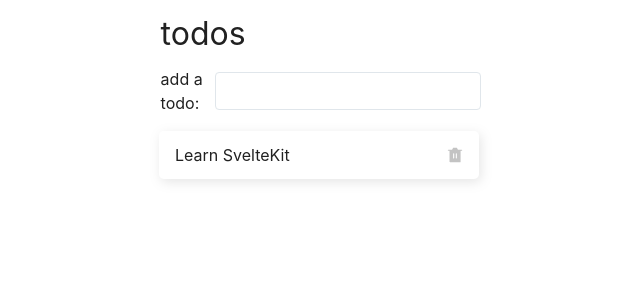
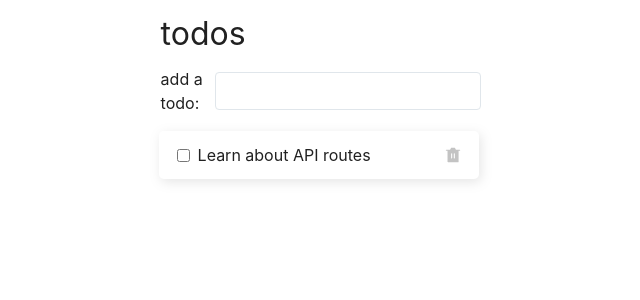
Before and after one commit to 82pkdick/sveltekit-tutorial, a SvelteKit app: page / in a window 1280 px wide. Shown: the top 300 px of the page, without its empty margins (321-961 px from the left). Built offline with nearby package versions, Linux system fonts and the light colour scheme; no server answers.

Commit message:
Todo app: add api point.

```diff
--- a/src/lib/server/database.ts
+++ b/src/lib/server/database.ts
@@ -4,51 +4,53 @@ import type { Todo } from '$lib/types/todo'
 // rather than in memory. But for now, we cheat.
 const db = new Map();
 
-// type Todo = {
-// 	id: string;
-// 	description: string;
-// 	done: boolean;
-// };
-
 export function getTodos(userid: string) {
-	if (!db.get(userid)) {
-		db.set(userid, [{
-			id: crypto.randomUUID(),
-			description: 'Learn SvelteKit',
-			done: false
-		}]);
+	if (!db.has(userid)) {
+		createTodo({ userid, description: `Learn about API routes` })
 	}
 
-	return db.get(userid);
+	const todos: Todo[] = Array.from(db.get(userid).values());
+	return todos;
 }
 
-export function createTodo(userid: string, description: string) {
-	if (!userid) {
-		throw new Error('can not find userid');
+export function createTodo({ userid, description }: {userid: string, description: string}) {
+	if (!db.has(userid)) {
+		db.set(userid, new Map());
 	}
 
-	if (description === '') {
-		throw new Error('todo must have a description');
-	}
+	const todos: Map<string, Todo> = db.get(userid);
 
-	const todos: Todo[] = db.get(userid);
+	todos.forEach((todo, id) => {
+		if (todo && (todo.description === description)) {
+			console.error('[lib/server/database.ts]: todos must be unique');
+      throw new Error('todos must be unique');
+		}
+	});
 
-	if (todos.find((todo) => todo.description === description)) {
-		throw new Error('todos must be unique');
-	}
+	const id = crypto.randomUUID();
 
-	todos.push({
-		id: crypto.randomUUID(),
+	todos.set(id, {
+		id,
 		description,
 		done: false
-	});
+	})
+
+	return { id };
 }
 
-export function deleteTodo(userid: string, todoid: string) {
-	const todos: Todo[] = db.get(userid);
-	const index = todos.findIndex((todo) => todo.id === todoid);
-
-	if (index !== -1) {
-		todos.splice(index, 1);
+export function toggleTodo({ userid, id, done }:  {userid: string, id: string, done: boolean}) {
+	const todos: Map<string, Todo> = db.get(userid);
+	let todo = todos.get(id);
+	if (todo && todo.done) {
+		todo.done = done;
 	}
 }
+
+export function deleteTodo({ userid, id }: {userid: string, id: string}) {
+	const todos: Map<string, Todo> = db.get(userid);
+	const todo = todos.get(id);
+
+	if (todo) {
+		todos.delete(id);
+	}
+}
--- a/src/routes/+page.server.ts
+++ b/src/routes/+page.server.ts
@@ -3,57 +3,57 @@ import { fail } from '@sveltejs/kit';
 import * as db from "$lib/server/database.js";
 
 export function load({ cookies }) {
-  let id = cookies.get("userid");
+  let userid = cookies.get("userid");
 
-  if (!id) {
-    id = crypto.randomUUID();
-    cookies.set("userid", id, { path: "/" });
+  if (!userid) {
+    userid = crypto.randomUUID();
+    cookies.set("userid", userid, { path: "/" });
   }
 
   return {
-    todos: db.getTodos(id),
+    todos: db.getTodos(userid),
   };
 }
 
-export const actions = {
-  create: async ({ cookies, request }) => {
-    await new Promise((fulfil) => setTimeout(fulfil, 1000));
-    const data = await request.formData();
-    const userid = cookies.get("userid");
-    const descdata: FormDataEntryValue | null = data.get("description");
-    const description = `${descdata}`;
-    try {
-      if (userid && descdata) {
-        db.createTodo(userid, description);
-        return { message: "create todo success!" };
-      } else {
-        throw new Error('can not find userid or description');
-      }
-    } catch (error: any) {
-      return fail(422, {
-        description: description,
-        error: error.message
-      });
-    }
-  },
+// export const actions = {
+//   create: async ({ cookies, request }) => {
+//     // await new Promise((fulfil) => setTimeout(fulfil, 1000));
+//     const data = await request.formData();
+//     const userid = cookies.get("userid");
+//     const descdata: FormDataEntryValue | null = data.get("description");
+//     const description = `${descdata}`;
+//     try {
+//       if (userid && descdata) {
+//         db.createTodo(userid, description);
+//         return { message: "create todo success!" };
+//       } else {
+//         throw new Error('can not find userid or description');
+//       }
+//     } catch (error: any) {
+//       return fail(422, {
+//         description: description,
+//         error: error.message
+//       });
+//     }
+//   },
 
-  delete: async ({ cookies, request }) => {
-    await new Promise((fulfil) => setTimeout(fulfil, 500));
-    const data = await request.formData();
-    const userid = cookies.get('userid');
-    const dataid: FormDataEntryValue | null = data.get('id');
-    try {
-      if (userid && dataid) {
-        const id = `${dataid}`;
-        db.deleteTodo(userid, id);
-        return { message: "delete one todo" };
-      } else {
-        throw new Error('can not find userid or description');
-      }
-    } catch (error: any) {
-      return fail(422, {
-        error: error.message
-      });
-    }
-  }
-} satisfies Actions;
+//   delete: async ({ cookies, request }) => {
+//     // await new Promise((fulfil) => setTimeout(fulfil, 500));
+//     const data = await request.formData();
+//     const userid = cookies.get('userid');
+//     const dataid: FormDataEntryValue | null = data.get('id');
+//     try {
+//       if (userid && dataid) {
+//         const id = `${dataid}`;
+//         db.deleteTodo(userid, id);
+//         return { message: "delete one todo" };
+//       } else {
+//         throw new Error('can not find userid or description');
+//       }
+//     } catch (error: any) {
+//       return fail(422, {
+//         error: error.message
+//       });
+//     }
+//   }
+// } satisfies Actions;
--- a/src/routes/+page.svelte
+++ b/src/routes/+page.svelte
@@ -2,42 +2,112 @@
   import type { PageData, ActionData } from "./$types";
   import type { Todo } from "$lib/types/todo";
   import { fly, slide } from "svelte/transition";
-  import { enhance } from "$app/forms";
+  // import { enhance } from "$app/forms";
 
   interface Props {
     data: PageData;
     form: ActionData;
   }
 
-  let { data, form }: Props = $props();
+  // let { data, form }: Props = $props();
+  let { data }: Props = $props();
+
+  // console.log("A01: ", data.todos);
 
   let todos: Todo[] = $state([]);
 
   let creating = $state(false);
-  let deleting: string[] = $state([]);
+  // let deleting: string[] = $state([]);
 
   let serverMessage = $state("");
   let messageClass: string | null = $state(null);
 
-  const setResultMessage = () => {
-    if (form?.error) {
-      serverMessage = form.error;
+  const setResultMessage = ({
+    success,
+    message,
+  }: {
+    success: boolean;
+    message: string;
+  }) => {
+    serverMessage = message;
+    if (success) {
+      messageClass = "success";
+    } else {
       messageClass = "error";
     }
-    if (form?.message) {
-      serverMessage = form.message;
-      messageClass = "success";
+
+    setTimeout(() => {
+      serverMessage = "";
+      messageClass = null;
+    }, 3000);
+  };
+
+  $effect(() => {
+    todos = data.todos;
+  });
+
+  const addTodo = async (description: string) => {
+    creating = true;
+    try {
+      const response = await fetch("/todo", {
+        method: "POST",
+        body: JSON.stringify({ description }),
+        headers: {
+          "Content-Type": "application/json",
+        },
+      });
+
+      const { id, ok, message } = await response.json();
+
+      if (ok) {
+        const todos = [
+          ...data.todos,
+          {
+            id,
+            description,
+            done: false,
+          },
+        ];
+
+        data = { ...data, todos };
+        setResultMessage({ success: true, message });
+      } else {
+        throw new Error(message);
+      }
+    } catch (error: any) {
+      setResultMessage({ success: false, message: `Error: ${error.message}` });
+    } finally {
+      creating = false;
     }
   };
 
-  $effect(() => {
-    setResultMessage();
-    setTimeout(() => {
-      serverMessage = "";
-      messageClass = null;
-    }, 2000);
-    todos = data.todos;
+  const toggleTodo = async (todoid: string, done: boolean) => {
+    try {
+      await fetch(`/todo/${todoid}`, {
+        method: "PUT",
+        body: JSON.stringify({ done }),
+        headers: {
+          "Content-Type": "application/json",
+        },
       });
+    } catch (error: any) {
+      setResultMessage({ success: false, message: `Error: ${error.message}` });
+    }
+  };
+
+  const deleteTodo = async (todoid: string) => {
+    try {
+      await fetch(`/todo/${todoid}`, {
+        method: "DELETE",
+      });
+
+      const todos = data.todos.filter((t) => t.id !== todoid);
+
+      data = { ...data, todos };
+    } catch (error: any) {
+      setResultMessage({ success: false, message: `Error: ${error.message}` });
+    }
+  };
 </script>
 
 <div class="centered">
@@ -51,46 +121,46 @@
     <span class="saving">saving...</span>
   {/if}
 
-  <form
-    method="POST"
-    action="?/create"
-    use:enhance={() => {
-      creating = true;
-      return async ({ update }) => {
-        await update();
-        creating = false;
-      };
-    }}
-  >
   <label>
     add a todo:
     <input
       type="text"
-        name="description"
       autocomplete="off"
-        disabled={creating}
+      onkeydown={async (e) => {
+        if (e.key !== "Enter") {
+          return;
+        }
+
+        const input = e.currentTarget;
+        const description = input.value;
+
+        await addTodo(description);
+
+        input.value = "";
+      }}
     />
   </label>
-  </form>
 
   <ul class="todos">
-    {#each todos.filter((todo) => !deleting.includes(todo.id)) as todo (todo.id)}
-      <li in:fly={{ y: 20 }} out:slide>
-        <form
-          method="POST"
-          action="?/delete"
-          use:enhance={() => {
-            deleting = [...deleting, todo.id];
-            return async ({ update }) => {
-              await update();
-              deleting = deleting.filter((id) => id !== todo.id);
-            };
+    {#each todos as todo (todo.id)}
+      <li>
+        <label>
+          <input
+            type="checkbox"
+            checked={todo.done}
+            onchange={async (e) => {
+              const done = e.currentTarget.checked;
+              await toggleTodo(todo.id, done);
             }}
-        >
-          <input type="hidden" name="id" value={todo.id} />
+          />
           <span>{todo.description}</span>
-          <button aria-label="Mark as complete"></button>
-        </form>
+          <button
+            aria-label="Mark as complete"
+            onclick={async (e) => {
+              await deleteTodo(todo.id);
+            }}
+          ></button>
+        </label>
       </li>
     {/each}
   </ul>
@@ -103,10 +173,11 @@
   }
 
   label {
+    display: flex;
     width: 100%;
   }
 
-  input {
+  input[type="text"] {
     flex: 1;
   }
 
--- /dev/null
+++ b/src/routes/roll/+server.ts
@@ -0,0 +1,13 @@
+import { json } from '@sveltejs/kit';
+
+export function GET() {
+  const number = Math.floor(Math.random() * 6) + 1;
+
+  // return new Response(JSON.stringify(number), {
+  //   headers: {
+  //     'Content-Type': 'application/json'
+  //   }
+  // });
+
+  return json(number);
+}
--- /dev/null
+++ b/src/routes/todo/+server.ts
@@ -0,0 +1,27 @@
+import { json } from "@sveltejs/kit";
+
+import * as database from "$lib/server/database.js";
+
+export async function POST({ request, cookies }) {
+  await new Promise((fulfil) => setTimeout(fulfil, 3000));
+  try {
+    let { description } = await request.json();
+
+    if (description === '') {
+      throw new Error('todo must have a description');
+    }
+
+    const userid = cookies.get("userid");
+
+    if (!userid || !description) {
+      return json({ ok: false }, { status: 506 })
+    }
+
+    const { id } = await database.createTodo({ userid, description });
+    const message = "create todo success!";
+    return json({ id, ok: true, message }, { status: 201 });
+  } catch (error: any) {
+    console.error(`[/todo/+server.ts]: ${error.message}`);
+    return json({ id: null, ok: false, message: `${error.message}` }, { status: 422 });
+  }
+}
--- /dev/null
+++ b/src/routes/todo/[id]/+server.ts
@@ -0,0 +1,28 @@
+import * as database from '$lib/server/database.js';
+
+export async function PUT({ params, request, cookies }) {
+  const { done } = await request.json();
+  const userid = cookies.get('userid');
+
+  try {
+    if (userid) {
+      await database.toggleTodo({ userid, id: params.id, done });
+      return new Response(null, { status: 204 });
+    }
+  } catch (error) {
+    throw new Error('[/todo/[id]/+server.ts: 13]: can not set done');
+  }
+}
+
+export async function DELETE({ params, cookies }) {
+  const userid = cookies.get('userid');
+
+  try {
+    if (userid) {
+      await database.deleteTodo({ userid, id: params.id });
+      return new Response(null, { status: 204 });
+    }
+  } catch (error) {
+    throw new Error('[/todo/[id]/+server.ts: 26]: can not delete todo');
+  }
+}
```
Also changed, not shown: 1 other file (tests, documents, lock files or other folders). Lines whose indentation alone changed are shown as unchanged.
